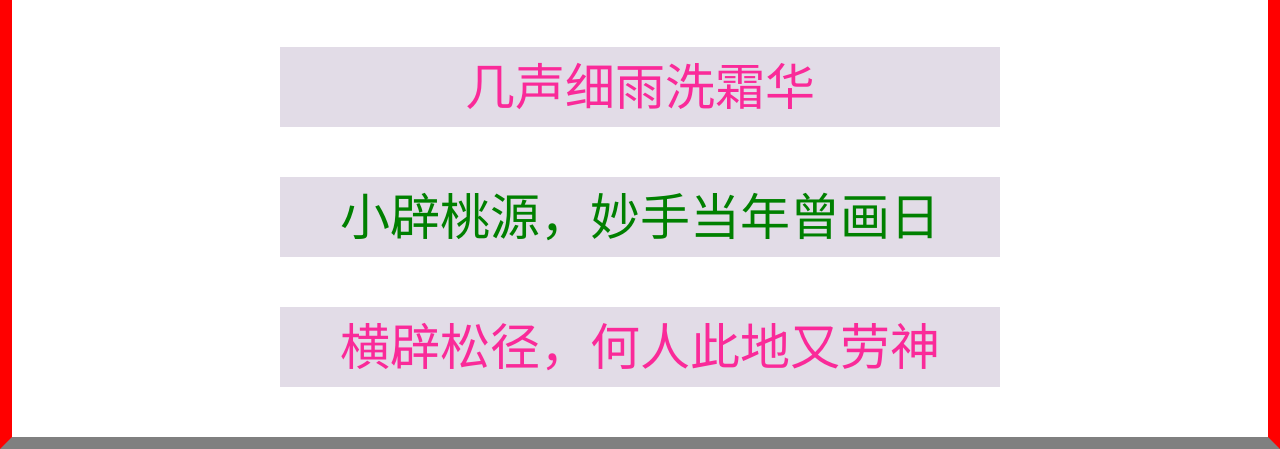
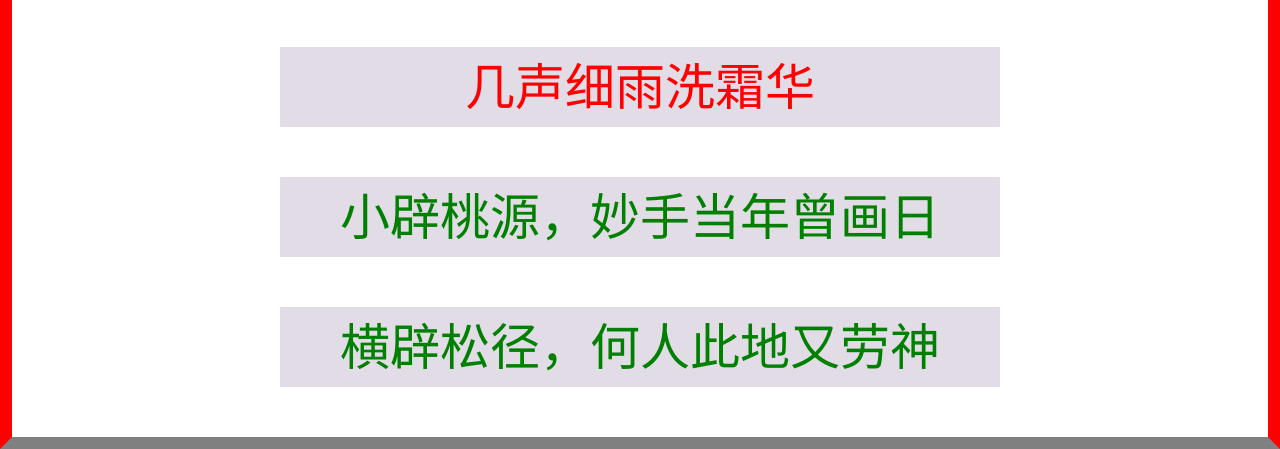
Before and after one commit to WLEzj/My-website, a plain HTML site: page Untitled-1.html in a window 1280 px wide. Shown: the part 655-1104 px from the top of the page. Drawn offline with Linux system fonts and the light colour scheme.

Commit message:
Update Untitled-1.html

```diff
--- a/Untitled-1.html
+++ b/Untitled-1.html
@@ -46,9 +46,9 @@
       <p>竹室生虚白</p>
       <p>兰阶扫落红</p>
       <p id="one">一片东风吹艳雪</p>
-      <p>几声细雨洗霜华</p>
+      <p id="one">几声细雨洗霜华</p>
       <p class=two>小辟桃源，妙手当年曾画日</p>
-      <p>横辟松径，何人此地又劳神</p>
+      <p class="two">横辟松径，何人此地又劳神</p>
     </div>
   </body>
 </html>
```
